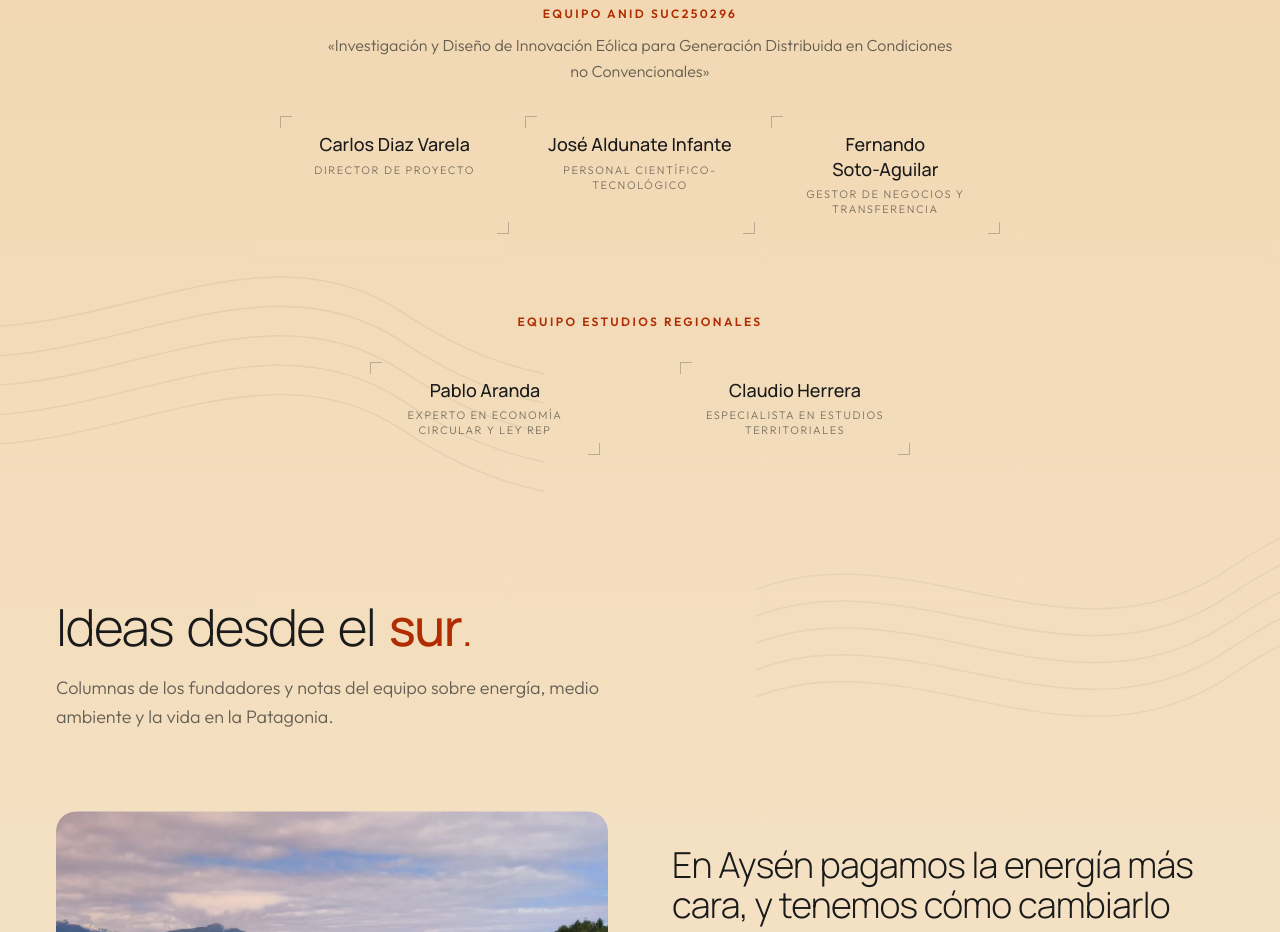
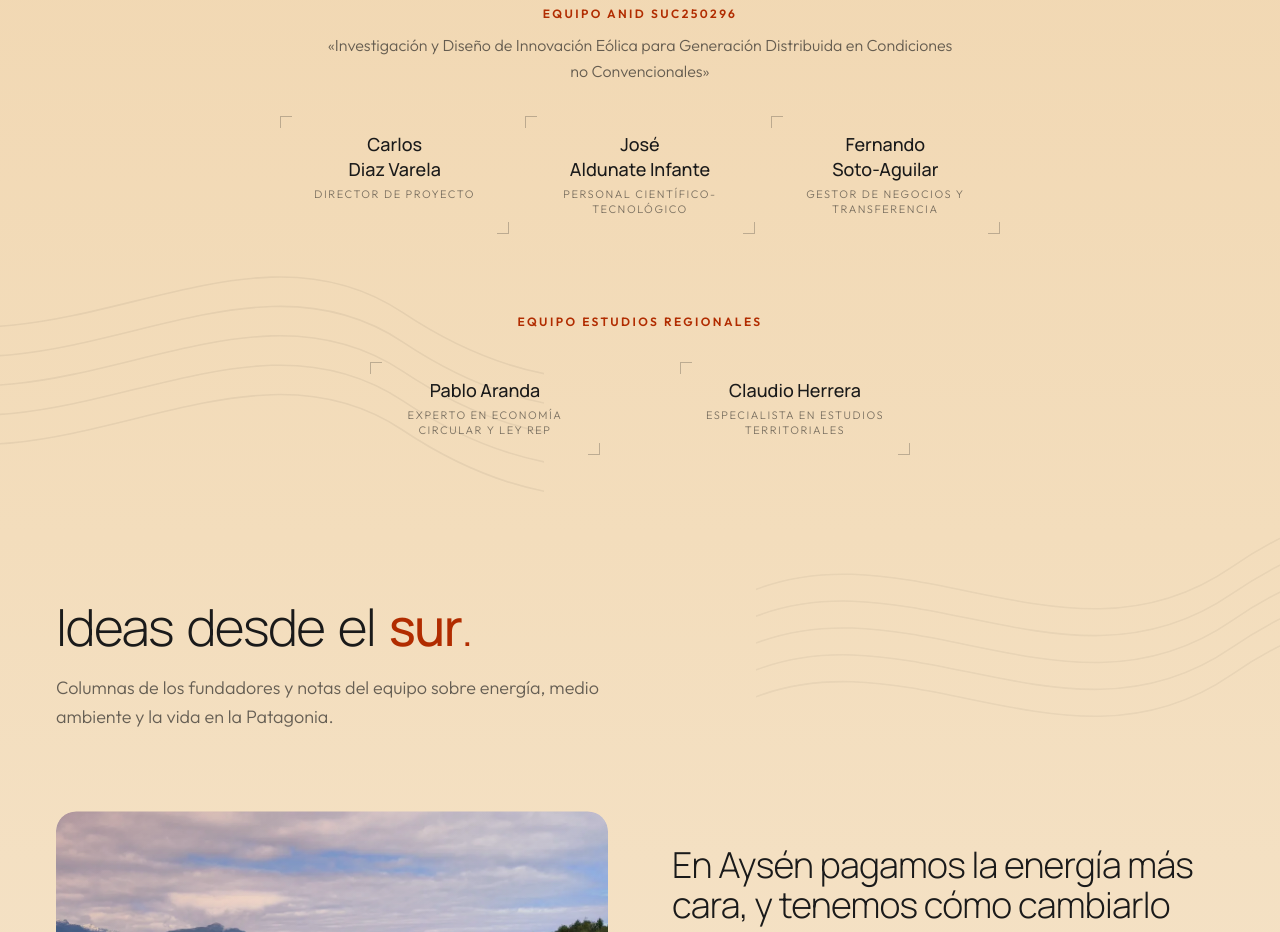
Before and after one commit to andresanemic/enma-v2, a Next.js app: page / in a window 1280 px wide. Shown: the part 5900-6832 px from the top of the page. Built offline with nearby package versions, Linux system fonts and the light colour scheme.

Commit message:
style(equipo): apellidos en segunda línea (Diaz Varela, Aldunate Infante)
Co-Authored-By: Claude Opus 4.8 <noreply@anthropic.com>

```diff
--- a/src/components/sections/Equipo.tsx
+++ b/src/components/sections/Equipo.tsx
@@ -59,12 +59,12 @@ const PROJECT_TEAMS: ProjectTeam[] = [
       "Investigación y Diseño de Innovación Eólica para Generación Distribuida en Condiciones no Convencionales",
     members: [
       {
-        name: "Carlos Diaz Varela",
+        name: "Carlos\nDiaz Varela",
         role: "Director de Proyecto",
         href: "https://www.linkedin.com/in/carlos-d%C3%ADaz-varela-00578088/",
       },
       {
-        name: "José Aldunate Infante",
+        name: "José\nAldunate Infante",
         role: "Personal Científico-Tecnológico",
         href: "https://www.linkedin.com/in/jose-aldunate-458b3b26/",
       },
```
